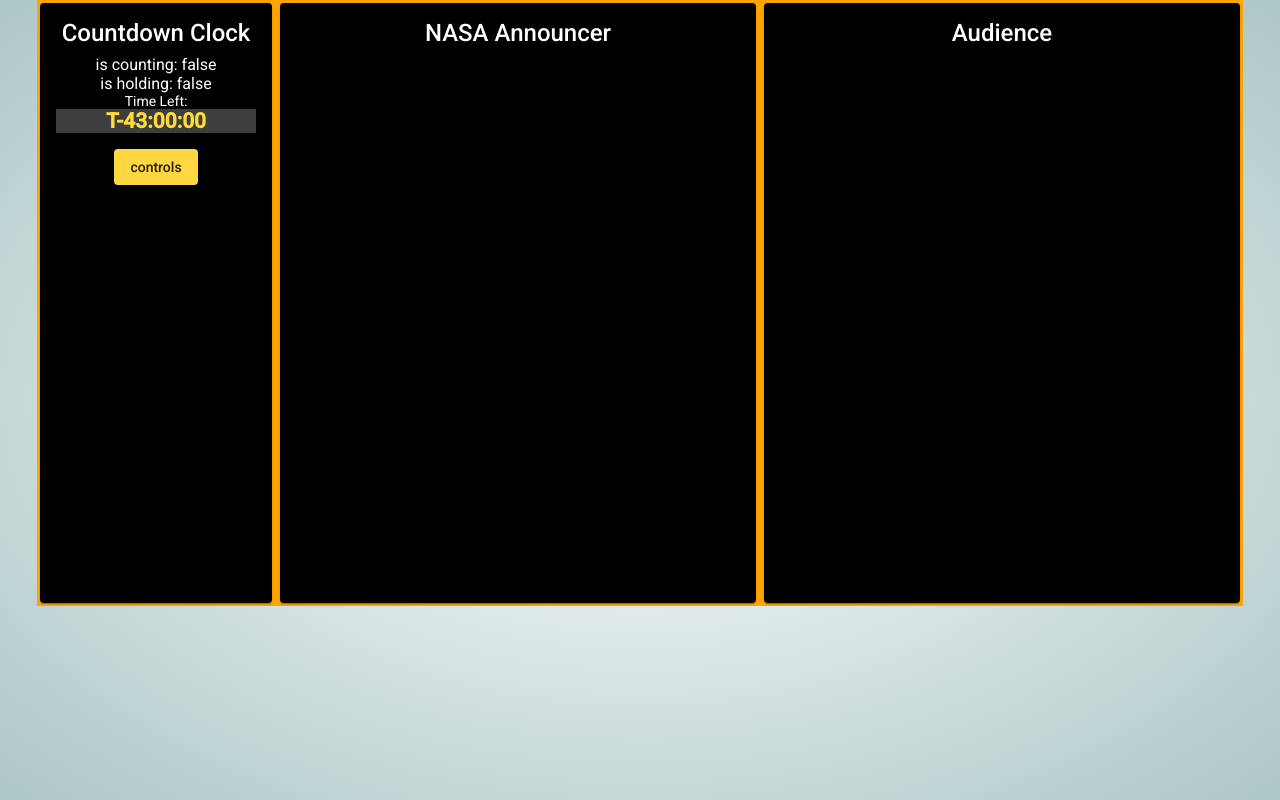
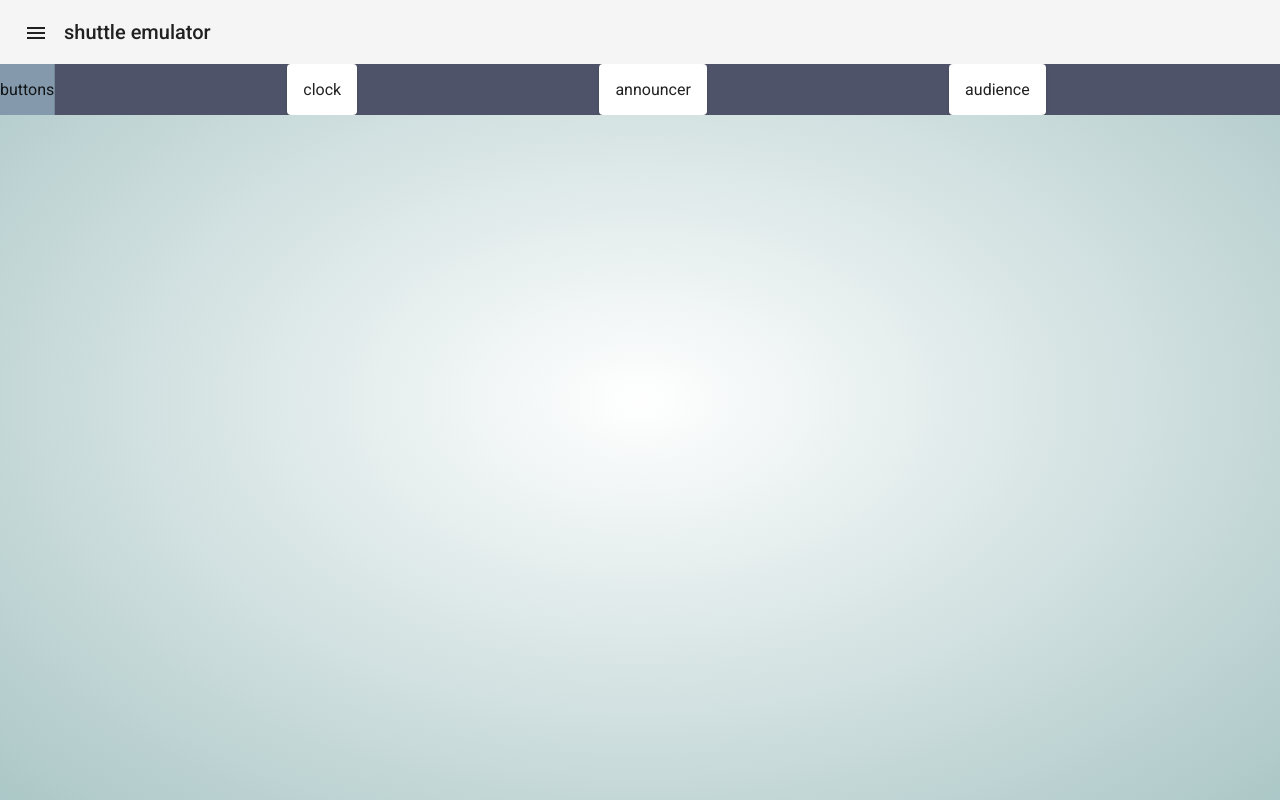
Before and after one commit to pachonga9/angular-shuttle-launch-emulator, an Angular app: page / in a window 1280 px wide. Built offline with nearby package versions, Linux system fonts and the light colour scheme.

Commit message:
commenting stuff out

```diff
--- a/src/app/audience/audience.component.html
+++ b/src/app/audience/audience.component.html
@@ -1,5 +1,9 @@
-<mat-card-content class="" audienceState>
-  <p class="audienceDisplay">
-    {{ audienceState$ | async }}
-  </p>
-</mat-card-content>
+<mat-card>
+  <p>audience</p>
+  <!-- <mat-card-title> Audience </mat-card-title>
+  <mat-card-content class="" audienceState>
+    <p class="audienceDisplay">
+      {{ audienceState$ | async }}
+    </p>
+  </mat-card-content> -->
+</mat-card>
--- /dev/null
+++ b/src/app/controls/controls.component.html
@@ -0,0 +1,62 @@
+<p>buttons</p>
+<!-- <div class="buttonContainer" *ngIf="buttonState$ | async as buttonState">
+  <button
+    mat-raised-button
+    color="primary"
+    [disabled]="buttonState.countdownButtonIsDisabled"
+    (click)="beginCountdown()"
+  >
+    Begin New Countdown
+  </button>
+  <div id="advanceTimeDiv" class="advanceTimeDiv">
+    <button
+      mat-raised-button
+      [disabled]="buttonState.advanceButtonIsDisabled"
+      (click)="advanceOneHour()"
+    >
+      Advance One Hour
+    </button>
+
+    <div id="ffSliderDiv" class="ffSliderDiv">
+      <div class="sliderAndLabelDiv">
+        <p>Speed Adjust</p>
+        <mat-slider
+          thumbLabel
+          #timeSlider
+          [displayWith]="formatLabel"
+          tickInterval="4"
+          step="1"
+          min="0"
+          max="3"
+          aria-label="units"
+          (change)="onChangeRange(timeSlider.value)"
+        ></mat-slider>
+      </div>
+    </div>
+  </div>
+
+  <button
+    mat-raised-button
+    [disabled]="buttonState.holdButtonIsDisabled"
+    (click)="hold()"
+  >
+    Hold
+  </button>
+
+  <button
+    mat-raised-button
+    [disabled]="buttonState.continueButtonIsDisabled"
+    (click)="continueCountdown()"
+  >
+    Continue
+  </button>
+
+  <button
+    mat-raised-button
+    color="warn"
+    [disabled]="buttonState.abortButtonIsDisabled"
+    (click)="abort()"
+  >
+    ABORT
+  </button>
+</div> -->
--- /dev/null
+++ b/src/app/controls/controls.component.ts
@@ -0,0 +1,15 @@
+import { Component, OnInit } from '@angular/core';
+
+@Component({
+  selector: 'app-controls',
+  templateUrl: './controls.component.html',
+  styleUrls: ['./controls.component.css']
+})
+export class ControlsComponent implements OnInit {
+
+  constructor() { }
+
+  ngOnInit(): void {
+  }
+
+}
--- a/src/app/countdown-clock/countdown-clock.component.html
+++ b/src/app/countdown-clock/countdown-clock.component.html
@@ -1,6 +1,25 @@
-<mat-card-content class="timeState">
-  Time Left:
-  <h2 class="timeDisplay">
-    {{ timeState$ | async }}
-  </h2>
-</mat-card-content>
+<mat-card>
+  <p>clock</p>
+  <!-- <mat-card-title> Countdown Clock </mat-card-title>
+
+  <mat-card-content class="timeState">
+    is counting: {{ isCounting }}
+    <br />
+    is holding: {{ isHolding }}
+    <br />
+    Time Left:
+    <h2 class="timeDisplay">
+      {{ timeState$ | async }}
+    </h2>
+    <div class="sidenav-content">
+      <button
+        type="button"
+        mat-flat-button
+        color="accent"
+        (click)="drawer.toggle()"
+      >
+        controls
+      </button>
+    </div>
+  </mat-card-content> -->
+</mat-card>
--- a/src/app/emulator-main/emulator-main.component.html
+++ b/src/app/emulator-main/emulator-main.component.html
@@ -1,97 +1,18 @@
-<div class="flexContainer">
-  <mat-drawer-container class="mat-drawer-container" autosize>
-    <mat-drawer #drawer class="mat-drawer" mode="side">
-      <div class="buttonContainer" *ngIf="buttonState$ | async as buttonState">
-        <button
-          mat-raised-button
-          color="primary"
-          [disabled]="buttonState.countdownButtonIsDisabled"
-          (click)="beginCountdown()"
-        >
-          Begin New Countdown
-        </button>
-        <div id="advanceTimeDiv" class="advanceTimeDiv">
-          <button
-            mat-raised-button
-            [disabled]="buttonState.advanceButtonIsDisabled"
-            (click)="advanceOneHour()"
-          >
-            Advance One Hour
-          </button>
+<mat-toolbar>
+  <button mat-icon-button (click)="controls.toggle()">
+    <mat-icon>menu</mat-icon>
+  </button>
+  <p style="padding-left: 8px">shuttle emulator</p>
+</mat-toolbar>
+<mat-sidenav-container>
+  <mat-sidenav #controls mode="side" opened="true">
+    <app-controls></app-controls>
+  </mat-sidenav>
+  <div class="cardContainer">
+    <app-countdown-clock class="countdown-card"></app-countdown-clock>
 
-          <div id="ffSliderDiv" class="ffSliderDiv">
-            <div class="sliderAndLabelDiv">
-              <p>Speed Adjust</p>
-              <mat-slider
-                thumbLabel
-                #timeSlider
-                [displayWith]="formatLabel"
-                tickInterval="4"
-                step="1"
-                min="0"
-                max="3"
-                aria-label="units"
-                (change)="onChangeRange(timeSlider.value)"
-              ></mat-slider>
-            </div>
-          </div>
-        </div>
+    <app-nasa-announcer class="announcer-card"></app-nasa-announcer>
 
-        <button
-          mat-raised-button
-          [disabled]="buttonState.holdButtonIsDisabled"
-          (click)="hold()"
-        >
-          Hold
-        </button>
-
-        <button
-          mat-raised-button
-          [disabled]="buttonState.continueButtonIsDisabled"
-          (click)="continueCountdown()"
-        >
-          Continue
-        </button>
-
-        <button
-          mat-raised-button
-          color="warn"
-          [disabled]="buttonState.abortButtonIsDisabled"
-          (click)="abort()"
-        >
-          ABORT
-        </button>
-      </div>
-    </mat-drawer>
-  </mat-drawer-container>
-
-  <div class="cardContainer">
-    <mat-card class="clockContainer">
-      <mat-card-title> Countdown Clock </mat-card-title>
-      is counting: {{ isCounting }}
-      <br />
-      is holding: {{ isHolding }}
-      <app-countdown-clock></app-countdown-clock>
-      <div class="sidenav-content">
-        <button
-          type="button"
-          mat-flat-button
-          color="accent"
-          (click)="drawer.toggle()"
-        >
-          controls
-        </button>
-      </div>
-    </mat-card>
-
-    <mat-card class="announcerContainer">
-      <mat-card-title> NASA Announcer </mat-card-title>
-      <app-nasa-announcer></app-nasa-announcer>
-    </mat-card>
-
-    <mat-card class="audienceContainer">
-      <mat-card-title> Audience </mat-card-title>
-      <app-audience></app-audience>
-    </mat-card>
+    <app-audience class="audience-card"></app-audience>
   </div>
-</div>
+</mat-sidenav-container>
--- a/src/app/emulator-main/emulator-main.component.scss
+++ b/src/app/emulator-main/emulator-main.component.scss
@@ -1,3 +1,20 @@
+// @media only screen and (max-width: 600px) {
+//   .flexContainer {
+//     // background-color: orange;
+//     background-color: aqua;
+//     margin: 0 auto;
+//     border: 3px solid rgb(255, 0, 0);
+//     display: flex;
+//     flex-direction: row;
+//     // flex-direction: column;
+//     align-items: center;
+//     max-width: 1200px;
+//     justify-content: center;
+//     height: 600px;
+//     align-items: stretch;
+//   }
+// }
+
 .flexContainer {
   background-color: orange;
   margin: 0 auto;
@@ -9,6 +26,15 @@
   justify-content: center;
   height: 600px;
   align-items: stretch;
+}
+
+.cardContainer {
+  display: flex;
+  gap: 8px;
+  justify-content: space-evenly;
+  flex-direction: row;
+  flex-wrap: nowrap;
+  flex-grow: 1;
 }
 
 .mat-drawer-container {
@@ -28,15 +54,6 @@
   gap: 4px;
 }
 
-.cardContainer {
-  display: flex;
-  gap: 8px;
-  justify-content: space-evenly;
-  flex-direction: row;
-  flex-wrap: nowrap;
-  flex-grow: 1;
-}
-
 .advanceTimeDiv {
   border: 6px ridge rgb(110, 108, 133);
   text-align: center;
@@ -48,9 +65,9 @@
   background-color: antiquewhite;
 }
 
-.slider {
-  min-width: 180px;
-}
+// .slider { /// i dont think this does anything
+//   min-width: 180px;
+// }
 
 .clockContainer {
   background-color: black;
--- a/src/app/nasa-announcer/nasa-announcer.component.html
+++ b/src/app/nasa-announcer/nasa-announcer.component.html
@@ -1,3 +1,7 @@
-<mat-card-content *ngIf="announcementMap$ | async as map">
-  {{ map }}
-</mat-card-content>
+<mat-card>
+  <p>announcer</p>
+  <!-- <mat-card-title> NASA Announcer </mat-card-title>
+  <mat-card-content *ngIf="announcementMap$ | async as map">
+    {{ map }}
+  </mat-card-content> -->
+</mat-card>
```
Also changed, not shown: src/app/app.module.ts (+6 -1 lines), src/app/controls/controls.component.css (added).
